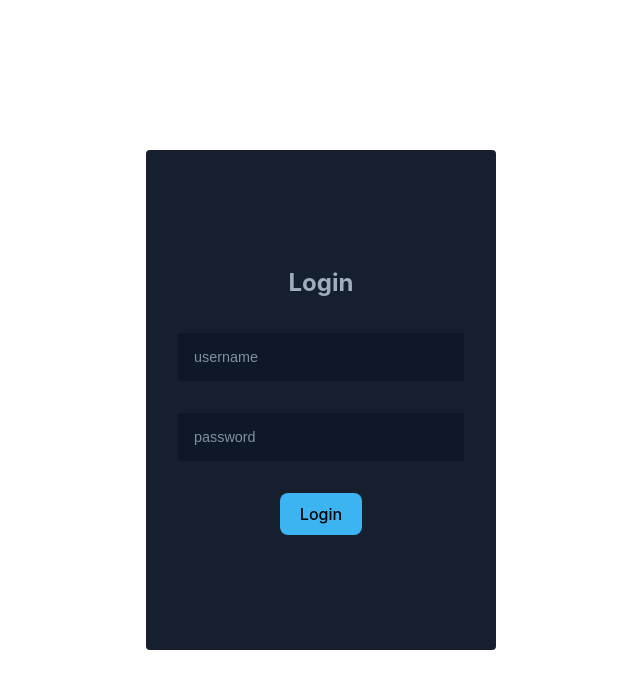
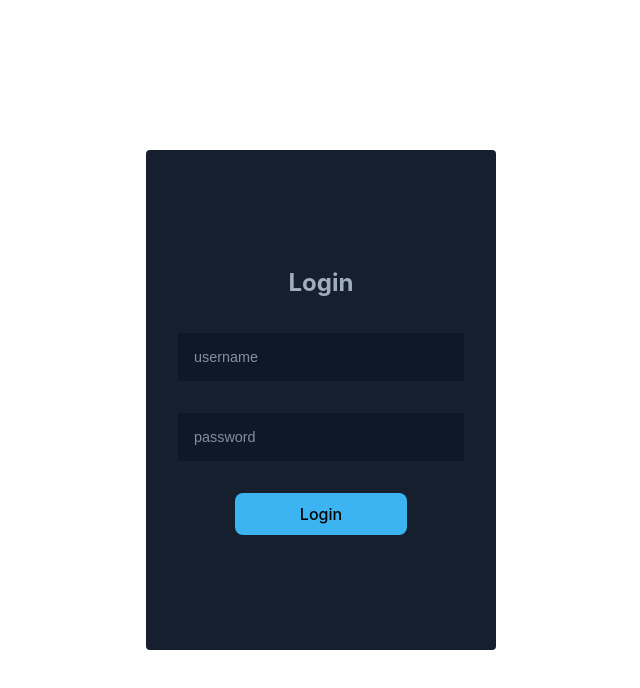
Before and after one commit to BookmanJunior/TOP-Blog-CMS, a React (Vite) app: page /login in a window 1280 px wide. Shown: the top 688 px of the page, without its empty margins (319-959 px from the left). Built offline with nearby package versions, Linux system fonts and the light colour scheme.

Commit message:
Style form-util's button

```diff
--- a/src/styles/index.scss
+++ b/src/styles/index.scss
@@ -96,6 +96,31 @@ dialog > form button {
 
   & > button {
     background-color: #3db4f2;
+
+    display: flex;
+    align-items: center;
+    padding-inline: 4rem;
+    position: relative;
+
+    &:disabled {
+      &::before {
+        content: '';
+        width: 20px;
+        aspect-ratio: 1;
+        border: 4px solid transparent;
+        border-top-color: #ffffff;
+        border-radius: 50%;
+        animation: spin 800ms linear infinite;
+        position: absolute;
+        left: 20px;
+      }
+    }
+  }
+}
+
+@keyframes spin {
+  to {
+    rotate: 1turn;
   }
 }
 
```
